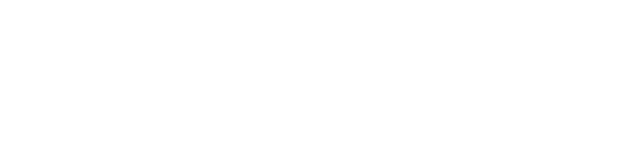
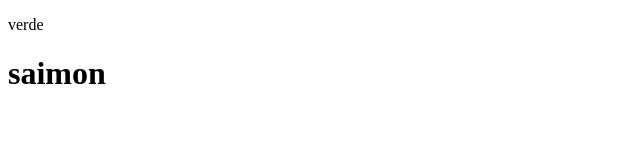
Before and after one commit to Saimonnunes72/aula-4, a plain HTML site: page index.html in a window 1280 px wide. Shown: the whole page, without its empty margins (0-640 px from the left). Drawn offline with Linux system fonts and the light colour scheme.

Commit message:
meu nome

```diff
--- a/index.html
+++ b/index.html
@@ -6,6 +6,7 @@
     <title>Document</title>
 </head>
 <body>
-
+    <p>verde</p>
+    <h1>saimon</h1>
 </body>
 </html>
```
